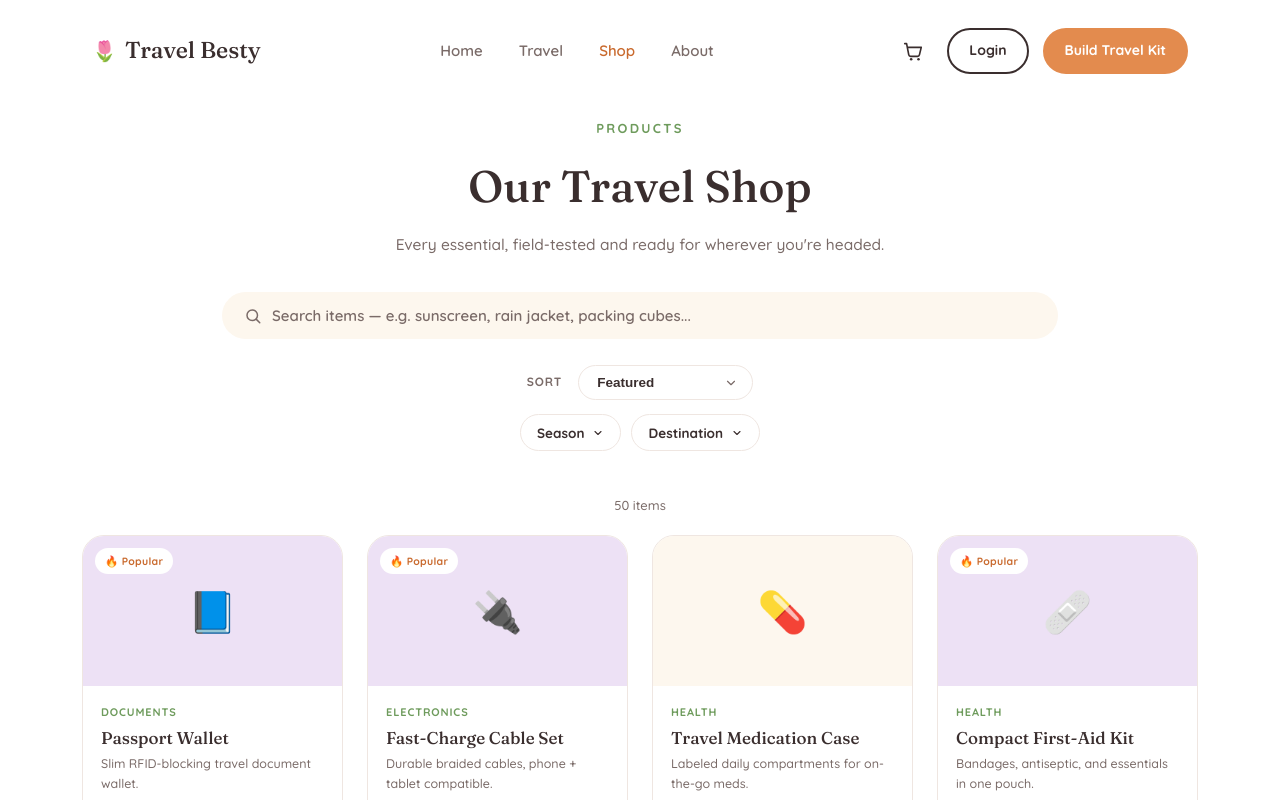
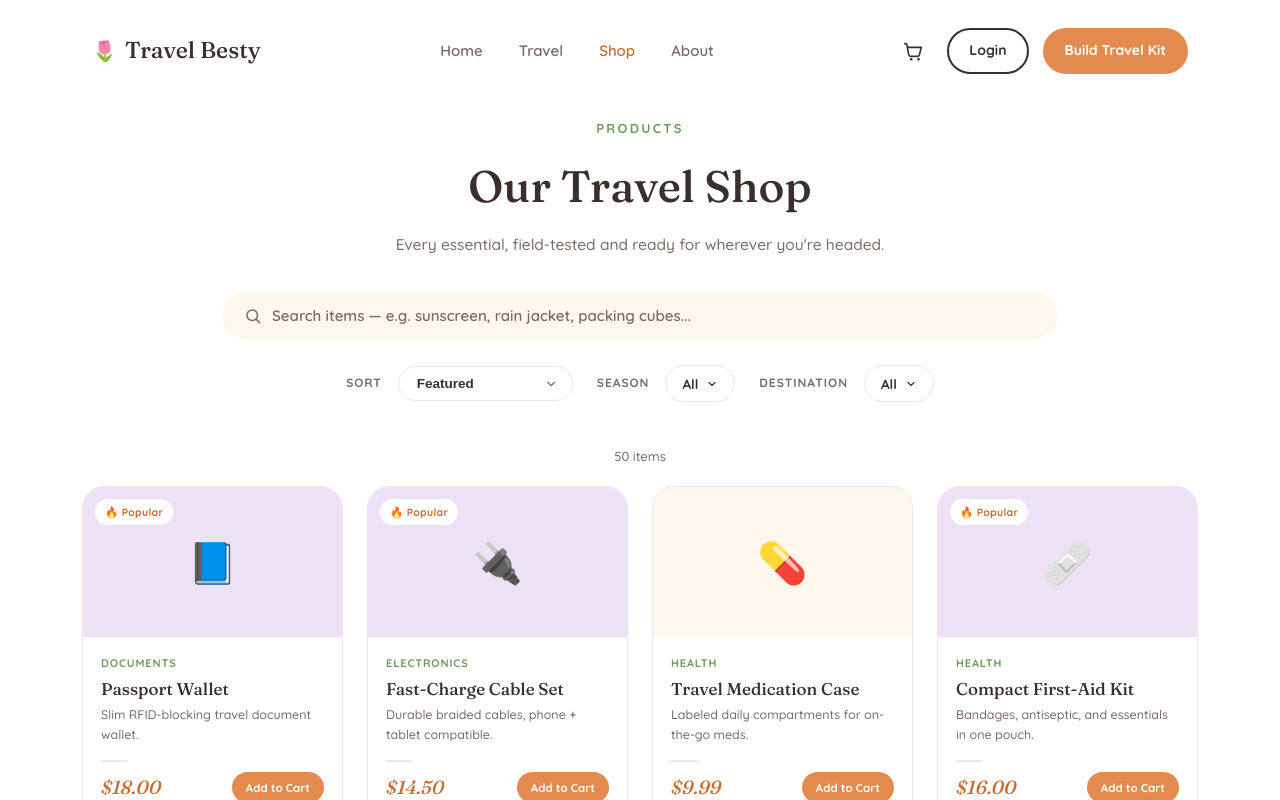
Before and after one commit to dearlavion/dearlavion-travel-besty-ui, an Angular app: page /shop in a window 1280 px wide. Shown: the top 800 px of the page. Built offline with nearby package versions, Linux system fonts and the light colour scheme.

Commit message:
fix shop sot

```diff
--- a/src/app/shop/shop.component.html
+++ b/src/app/shop/shop.component.html
@@ -28,9 +28,8 @@
         <option value="price-high">Price: High to Low</option>
         <option value="name">Name: A to Z</option>
       </select>
-    </div>
 
-    <div class="filter-row">
+      <span class="filter-row-label" style="margin-left: 14px">Season</span>
       <div class="filter-dropdown">
         <button
           type="button"
@@ -59,6 +58,7 @@
         }
       </div>
 
+      <span class="filter-row-label" style="margin-left: 14px">Destination</span>
       <div class="filter-dropdown">
         <button
           type="button"
--- a/src/app/shop/shop.component.ts
+++ b/src/app/shop/shop.component.ts
@@ -56,13 +56,13 @@ export class ShopComponent implements OnInit {
   protected readonly destinationMenuOpen = signal(false);
 
   protected readonly seasonButtonLabel = computed(() => {
-    const count = this.seasons().size;
-    return count > 0 ? `Season (${count})` : 'Season';
+    const selected = this.seasons();
+    return selected.size > 0 ? [...selected].join(', ') : 'All';
   });
 
   protected readonly destinationButtonLabel = computed(() => {
-    const count = this.destinations().size;
-    return count > 0 ? `Destination (${count})` : 'Destination';
+    const selected = this.destinations();
+    return selected.size > 0 ? [...selected].join(', ') : 'All';
   });
 
   protected readonly filtered = computed(() => {
```
